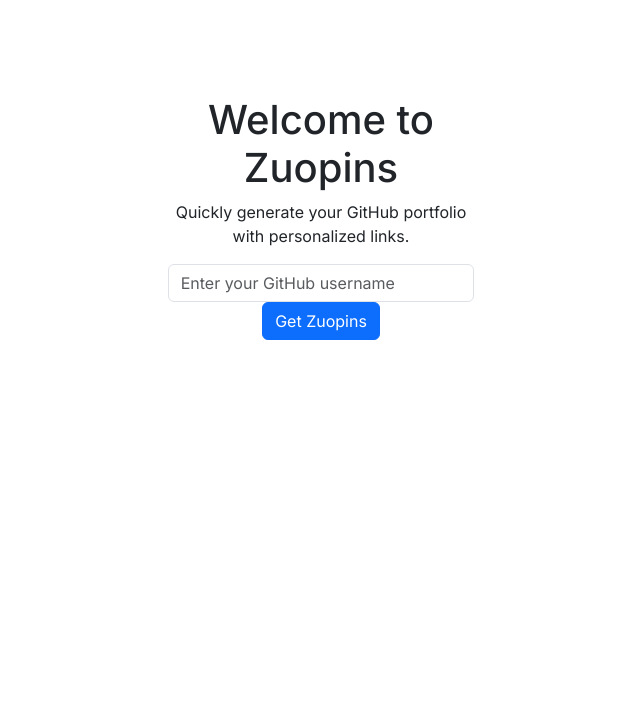
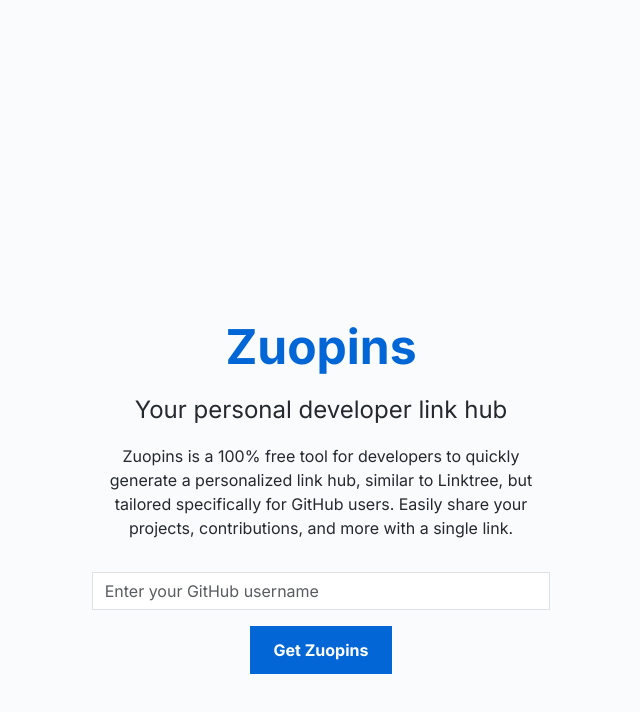
Before and after one commit to stancsz/zuopins, a Next.js app: page / in a window 1280 px wide. Shown: the top 712 px of the page, without its empty margins (319-959 px from the left). Built offline with nearby package versions, Linux system fonts and the light colour scheme.

Commit message:
improved landing page styling

```diff
--- a/app/globals.css
+++ b/app/globals.css
@@ -2,10 +2,12 @@
 
 /* Custom Variables */
 :root {
-  --border-radius: 12px;
   --font-mono: ui-monospace, Menlo, Monaco, "Cascadia Mono", "Segoe UI Mono",
     "Roboto Mono", "Oxygen Mono", "Ubuntu Monospace", "Source Code Pro",
     "Fira Mono", "Droid Sans Mono", "Courier New", monospace;
+  --github-blue: #0366d6;
+  --github-dark: #24292e;
+  --github-light: #fafbfc;
 }
 
 @media (prefers-color-scheme: dark) {
--- a/app/page.module.css
+++ b/app/page.module.css
@@ -1,42 +1,53 @@
-/* Custom Variables */
 .main {
   display: flex;
   flex-direction: column;
-  justify-content: space-between;
+  justify-content: center;
   align-items: center;
   padding: 6rem;
   min-height: 100vh;
+  background-color: var(--github-light);
+}
+
+.title {
+  font-size: 3rem;
+  font-weight: bold;
+  color: var(--github-blue);
+  margin-bottom: 1rem;
+}
+
+.tagline {
+  font-size: 1.5rem;
+  color: var(--github-dark);
+  margin-bottom: 1rem;
 }
 
 .description {
-  font-size: 0.85rem;
-  max-width: 1100px;
-  width: 100%;
-  z-index: 2;
-  font-family: var(--font-mono);
+  font-size: 1rem;
+  max-width: 700px;
+  margin: 0 auto 2rem;
+  color: var(--github-dark);
 }
 
-.description a {
-  display: flex;
-  justify-content: center;
-  align-items: center;
-  gap: 0.5rem;
+.form {
+  width: 100%;
+  max-width: 500px;
+  margin: 0 auto;
 }
 
-.description p {
-  position: relative;
-  margin: 0;
-  padding: 1rem;
+.input {
+  border-radius: var(--border-radius);
+  margin-bottom: 1rem;
 }
 
-.code {
-  font-weight: 700;
-  font-family: var(--font-mono);
+.button {
+  background-color: var(--github-blue);
+  border: none;
+  padding: 0.75rem 1.5rem;
+  border-radius: var(--border-radius);
+  font-size: 1rem;
+  font-weight: bold;
 }
 
-/* Mobile */
-@media (max-width: 700px) {
-  .description {
-    font-size: 0.8rem;
-  }
+.button:hover {
+  background-color: darken(var(--github-blue), 10%);
 }
--- a/app/page.tsx
+++ b/app/page.tsx
@@ -1,36 +1,44 @@
 'use client';
 import React, { useState } from 'react';
+import { useRouter } from 'next/navigation';
 import { Container, Row, Col, Form, Button } from 'react-bootstrap';
 import styles from './page.module.css';
 
 export default function HomePage() {
   const [username, setUsername] = useState('');
+  const router = useRouter();
 
   const handleInputChange = (e: { target: { value: React.SetStateAction<string>; }; }) => {
     setUsername(e.target.value);
   };
 
   const handleSubmit = () => {
-    // Add logic to handle getting Zuopins
-    console.log('Get Zuopins for:', username);
+    if (username) {
+      router.push(`/${username}`);
+    }
   };
 
   return (
     <Container className={styles.main}>
-      <Row className="justify-content-center">
+      <Row className="justify-content-center align-items-center" style={{ minHeight: '100vh' }}>
         <Col md={8} className="text-center">
-          <h1>Welcome to Zuopins</h1>
-          <p>Quickly generate your GitHub portfolio with personalized links.</p>
-          <Form>
+          <h1 className={styles.title}>Zuopins</h1>
+          <p className={styles.tagline}>Your personal developer link hub</p>
+          <p className={styles.description}>
+            Zuopins is a 100% free tool for developers to quickly generate a personalized link hub, similar to Linktree,
+            but tailored specifically for GitHub users. Easily share your projects, contributions, and more with a single link.
+          </p>
+          <Form className={styles.form}>
             <Form.Group controlId="username">
               <Form.Control
                 type="text"
                 placeholder="Enter your GitHub username"
                 value={username}
                 onChange={handleInputChange}
+                className={styles.input}
               />
             </Form.Group>
-            <Button variant="primary" onClick={handleSubmit}>
+            <Button variant="primary" onClick={handleSubmit} className={styles.button}>
               Get Zuopins
             </Button>
           </Form>
```
